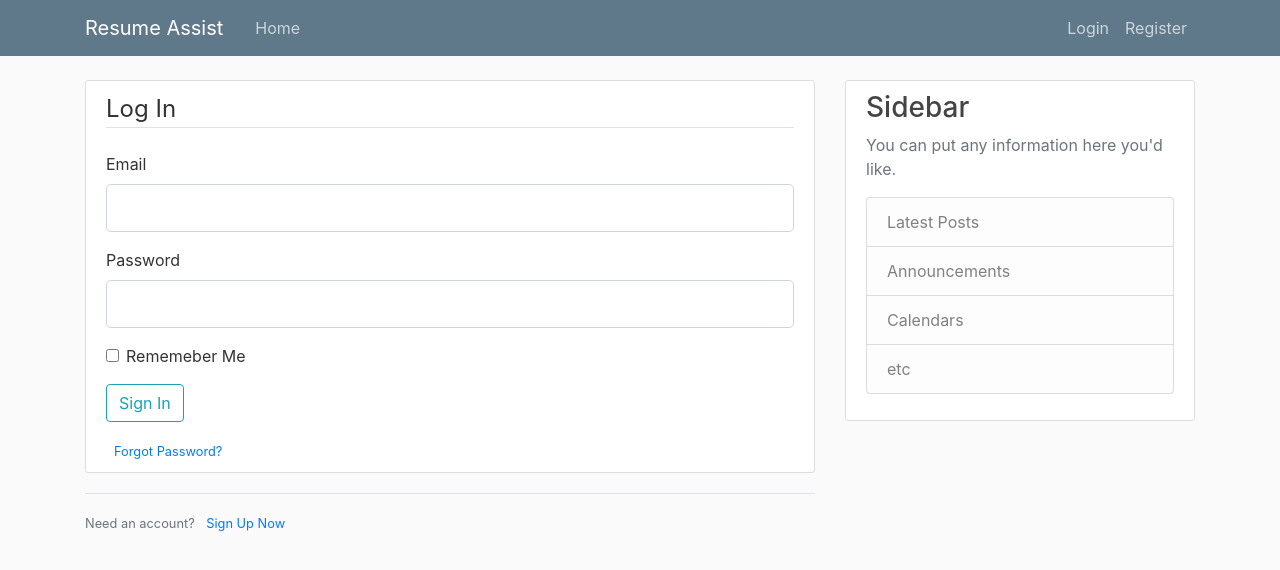
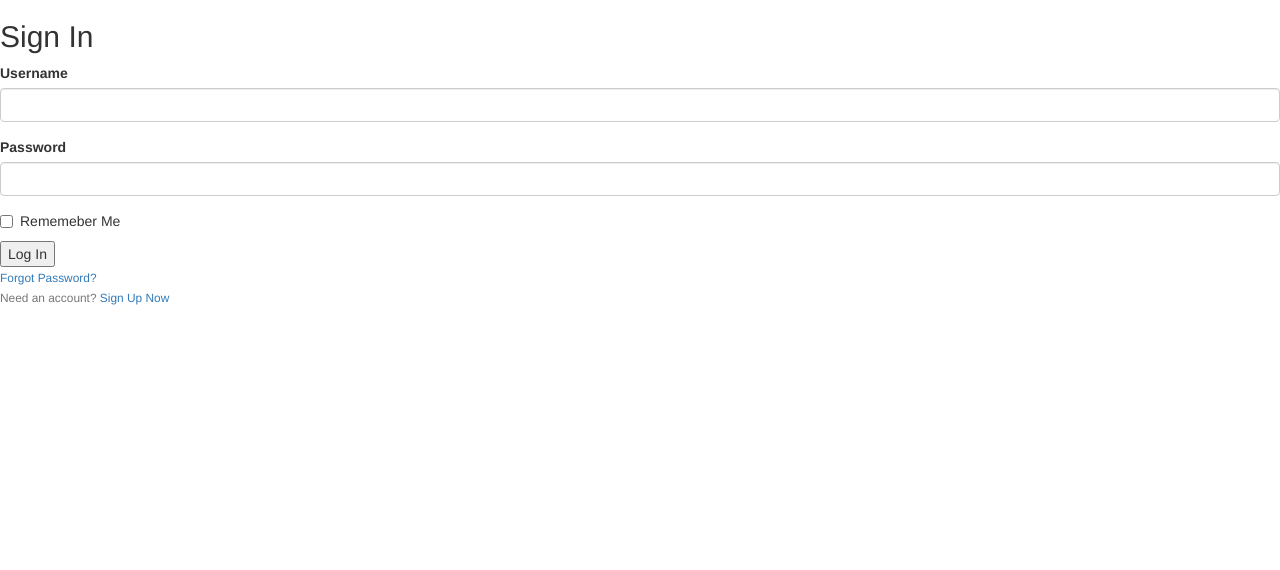
Before and after one commit to sairabbas/ResumeAssist, a Flask app: page /login in a window 1280 px wide. Shown: the top 570 px of the page. Run offline with Flask 2, Linux system fonts and the light colour scheme; some libraries are stand-ins or nearby versions.

Commit message:
Connected database to the Sign Up and Login pages

```diff
--- a/app.py
+++ b/app.py
@@ -1,22 +1,47 @@
-from flask import Flask, render_template, url_for, flash, redirect
+from flask import Flask, render_template, url_for, flash, redirect, request
+from flask_login import current_user, login_required, login_user, logout_user
+from flask_login import LoginManager
+from flask_login import UserMixin
 from flask_sqlalchemy import SQLAlchemy
 from forms import RegistrationForm, LoginForm
+from flask_bootstrap import Bootstrap
 
 app = Flask(__name__)
 app.config['SECRET_KEY'] = '57916289bb0b13ce0c676dfde280ba245'
-app.config['SQLALCHEMY_DATABASE_URI'] = 'sqlite:///site.db'
+app.config['SQLALCHEMY_TRACK_MODIFICATIONS'] = False
+app.config['SQLALCHEMY_DATABASE_URI'] = 'sqlite:///db.sqlite3'
+
 db = SQLAlchemy(app)
 
-class User(db.Model):
+login_manager = LoginManager()
+login_manager.init_app(app)
+login_manager.login_view = 'login'
+login_manager.login_message_category = 'info'
+
+bootstrap = Bootstrap(app)
+
+@app.login_manager.user_loader
+def load_user(user_id):
+    return User.query.get(int(user_id))
+
+class User(UserMixin, db.Model):
     id = db.Column(db.Integer, primary_key=True)
-    username = db.Column(db.String(20), unique=True, nullable=False)
-    username = db.Column(db.String(120), unique=True, nullable=False)
-    image_file = db.Column(db.String(20), nullable=False, default='default.jpg')
-    password = db.Column(db.String(60), nullable=False)
+    username = db.Column(db.String(20), unique=True)
+    email = db.Column(db.String(50), unique=True)
+    password = db.Column(db.String(60))
+    resumeList = db.relationship('ResumeList', backref='author', lazy='dynamic')
 
     def __repr__(self):
-        return "User('{self.username}', '{self.email}', '{self.image_file}')"
+        return f'<user: {self.username}>'
 
+class ResumeList(db.Model):
+    id = db.Column(db.Integer, primary_key=True)
+    contact = db.Column(db.String(200))
+    work = db.Column(db.String(200))
+    user_id = db.Column(db.Integer, db.ForeignKey('user.id'))
+
+    def __repr__(self):
+        return f'<post: {self.text}>'
 
 posts = [
     {
@@ -33,28 +58,39 @@ posts = [
     }
 ]
 
+
 @app.route("/")
 @app.route("/home")
 def home():
     return render_template('home.html', posts=posts)
 
+
 @app.route("/register", methods=['GET', 'POST'])
 def register():
     form = RegistrationForm()
+
     if form.validate_on_submit():
-        flash('Account created for {form.username.data}!', 'success')
+        hashed_password = form.password.data
+        user = User(username=form.username.data,
+                    email=form.email.data,
+                    password=hashed_password)
+        db.session.add(user)
+        db.session.commit()
+        flash('Your account has been created!')
         return redirect(url_for('home'))
     return render_template('register.html', title='Register', form=form)
+
 
 @app.route("/login", methods=['GET', 'POST'])
 def login():
     form = LoginForm()
     if form.validate_on_submit():
-        if form.email.data == 'admin@yahoo.com' and form.password.data == 'password':
-            flash('You have been logged in!', 'success')
-            return redirect(url_for('home'))
-        else:
-            flash('Login Unsuccessful. Please check username and password', 'danger')
+        user = User.query.filter_by(username=form.username.data).first()
+        if user:
+            if form.password.data == user.password:
+                login_user(user, remember=form.remember.data)
+                return redirect(url_for('home'))
+        flash('Incorrect username/password. Try again.')
     return render_template('login.html', title='Login', form=form)
 
 if __name__ == '__main__':
--- a/forms.py
+++ b/forms.py
@@ -3,14 +3,12 @@ from wtforms import StringField, PasswordField, SubmitField, BooleanField
 from wtforms.validators import DataRequired, Length, Email, EqualTo
 
 class RegistrationForm(FlaskForm):
+    email = StringField('Email', validators=[DataRequired(), Email()])
     username = StringField('Username', validators=[DataRequired(), Length(min=2, max=20)])
-    email = StringField('Email', validators=[DataRequired(), Email()])
     password = PasswordField('Password', validators=[DataRequired()])
-    confirm_password = PasswordField('Confirm Password', validators=[DataRequired(), EqualTo('password')])
-    submit = SubmitField('Sign Up')
 
 class LoginForm(FlaskForm):
-    email = StringField('Email', validators=[DataRequired(), Email()])
+    username = StringField('Username', validators=[DataRequired(), Length(min=2, max=20)])
     password = PasswordField('Password', validators=[DataRequired()])
     remember = BooleanField('Rememeber Me')
-    submit = SubmitField('Sign In')
+    submit   = SubmitField('Sign In')
--- a/templates/login.html
+++ b/templates/login.html
@@ -1,44 +1,22 @@
-{% extends "layout.html" %}
+{% extends "bootstrap/base.html" %}
+{% import "bootstrap/wtf.html" as wtf %}
+
+{% block title %}
+Sign In
+{% endblock %}
+
 {% block content %}
     <div class="content-section">
         <form method="POST" action="">
             {{ form.hidden_tag() }}
-            <fieldset class="form-group">
-                <legend class="border-bottom mb-4"> Log In</legend>
-                <div class="form-group">
-                    {{ form.email.label(class="form-control-label") }}
-                    {% if form.email.errors %}
-                        {{ form.email(class="form-control form-control-lg is-invalid") }}
-                        <div class="invalid-feedback">
-                            {% for error in form.email.erros %}
-                            <span> {{ error }} </span>
-                            {% endfor %}
-                        </div>
-                    {% else %}
-                         {{ form.email(class="form-control form-control-lg") }}
-                    {% endif %}
-                </div>
-                <div class="form-group">
-                    {{ form.password.label(class="form-control-label") }}
-                    {% if form.password.errors %}
-                        {{ form.password(class="form-control form-control-lg is-invalid") }}
-                        <div class="invalid-feedback">
-                            {% for error in form.password.erros %}
-                            <span> { {error }} </span>
-                            {% endfor %}
-                        </div>
-                    {% else %}
-                         {{ form.password(class="form-control form-control-lg") }}
-                    {% endif %}
-                </div>
-                <div class="form-check">
-                    {{ form.remember(class="form-check-input") }}
-                    {{ form.remember.label(class="form-check-label") }}
-                </div>
-            </fieldset>
-            <div class="form-group">
-                {{ form.submit(class="btn btn-outline-info") }}
-            </div>
+            <form class="form-signin" method="POST" action="">
+                <h2 class="form-signin-heading">Sign In</h2>
+                    {{ form.hidden_tag() }}
+                    {{ wtf.form_field(form.username) }}
+                    {{ wtf.form_field(form.password) }}
+                    {{ wtf.form_field(form.remember) }}
+                    <button class="buttonPress" type="submit">Log In</button>
+              </form>
             <small class="text-muted ml-2">
                 <a href="#">Forgot Password?</a>
             </small>
```
Also changed, not shown: templates/register.html (+16 -60 lines), db.sqlite3, 1 other file.
